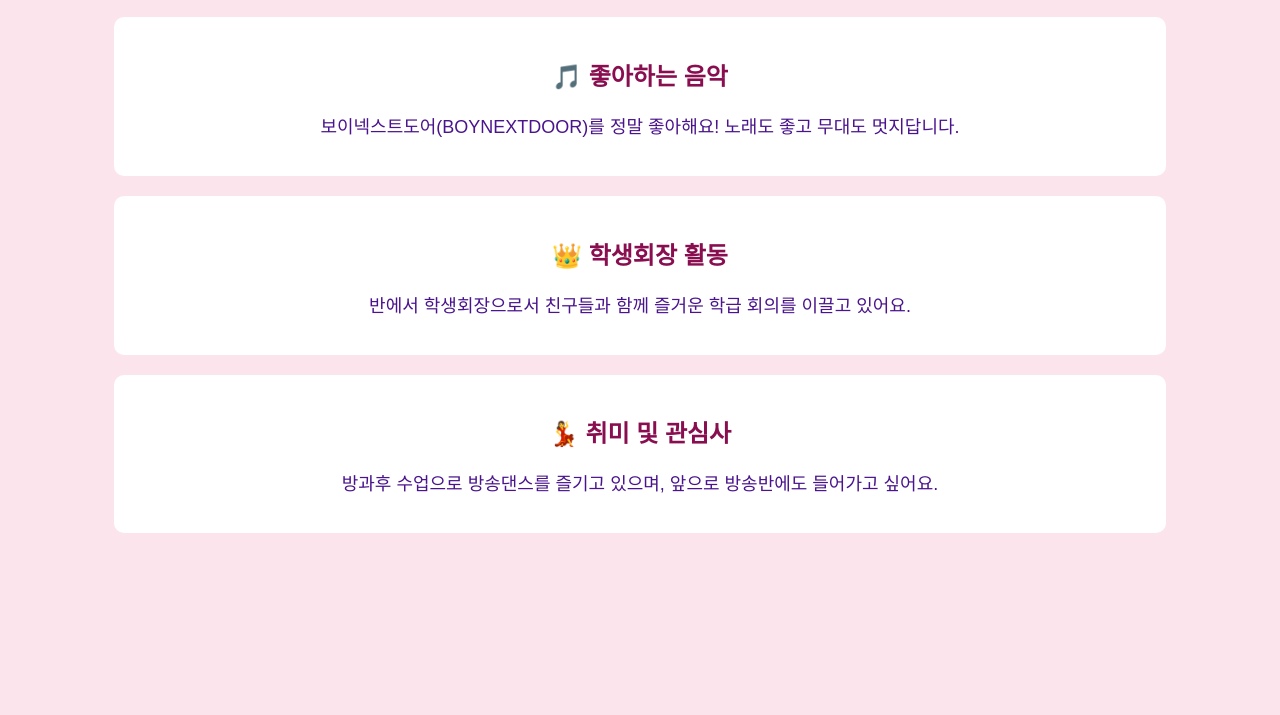
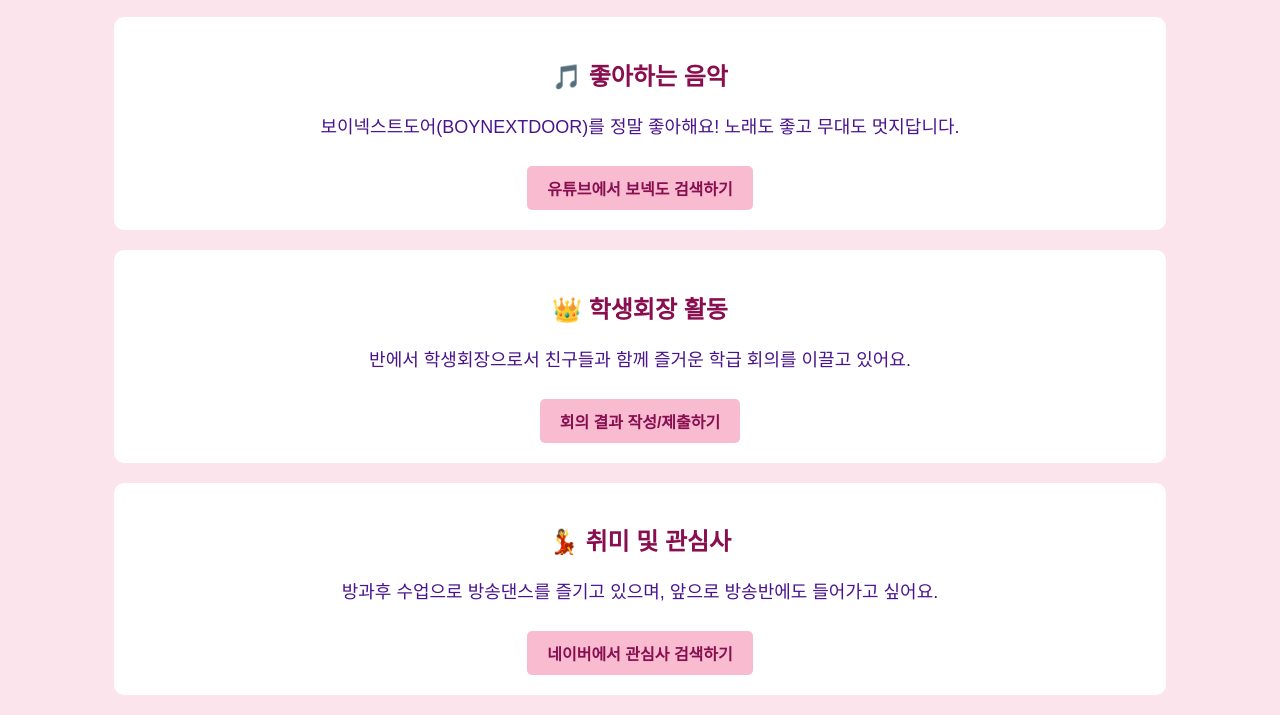
Before and after one commit to sophiacambridge/my-website, a plain HTML site: page index.html in a window 1280 px wide. Shown: the part 176-891 px from the top of the page. Before the commit the page ends 800 px from the top, so only its background shows below. Drawn offline with Linux system fonts and the light colour scheme.

Commit message:
Update index.html

```diff
--- a/index.html
+++ b/index.html
@@ -26,6 +26,16 @@
             width: 80%;
             border-radius: 10px;
         }
+        .btn {
+            display: inline-block;
+            background-color: #f8bbd0;
+            color: #880e4f;
+            padding: 10px 20px;
+            text-decoration: none;
+            border-radius: 5px;
+            font-weight: bold;
+            margin-top: 10px;
+        }
     </style>
 </head>
 <body>
@@ -35,16 +45,19 @@
     <div class="section">
         <h2>🎵 좋아하는 음악</h2>
         <p>보이넥스트도어(BOYNEXTDOOR)를 정말 좋아해요! 노래도 좋고 무대도 멋지답니다.</p>
+        <a class="btn" href="https://www.youtube.com/results?search_query=BOYNEXTDOOR" target="_blank">유튜브에서 보넥도 검색하기</a>
     </div>
 
     <div class="section">
         <h2>👑 학생회장 활동</h2>
         <p>반에서 학생회장으로서 친구들과 함께 즐거운 학급 회의를 이끌고 있어요.</p>
+        <a class="btn" href="https://forms.gle" target="_blank">회의 결과 작성/제출하기</a>
     </div>
 
     <div class="section">
         <h2>💃 취미 및 관심사</h2>
         <p>방과후 수업으로 방송댄스를 즐기고 있으며, 앞으로 방송반에도 들어가고 싶어요.</p>
+        <a class="btn" href="https://search.naver.com/search.naver?query=초등학생+인기+검색어" target="_blank">네이버에서 관심사 검색하기</a>
     </div>
 </body>
 </html>
```
